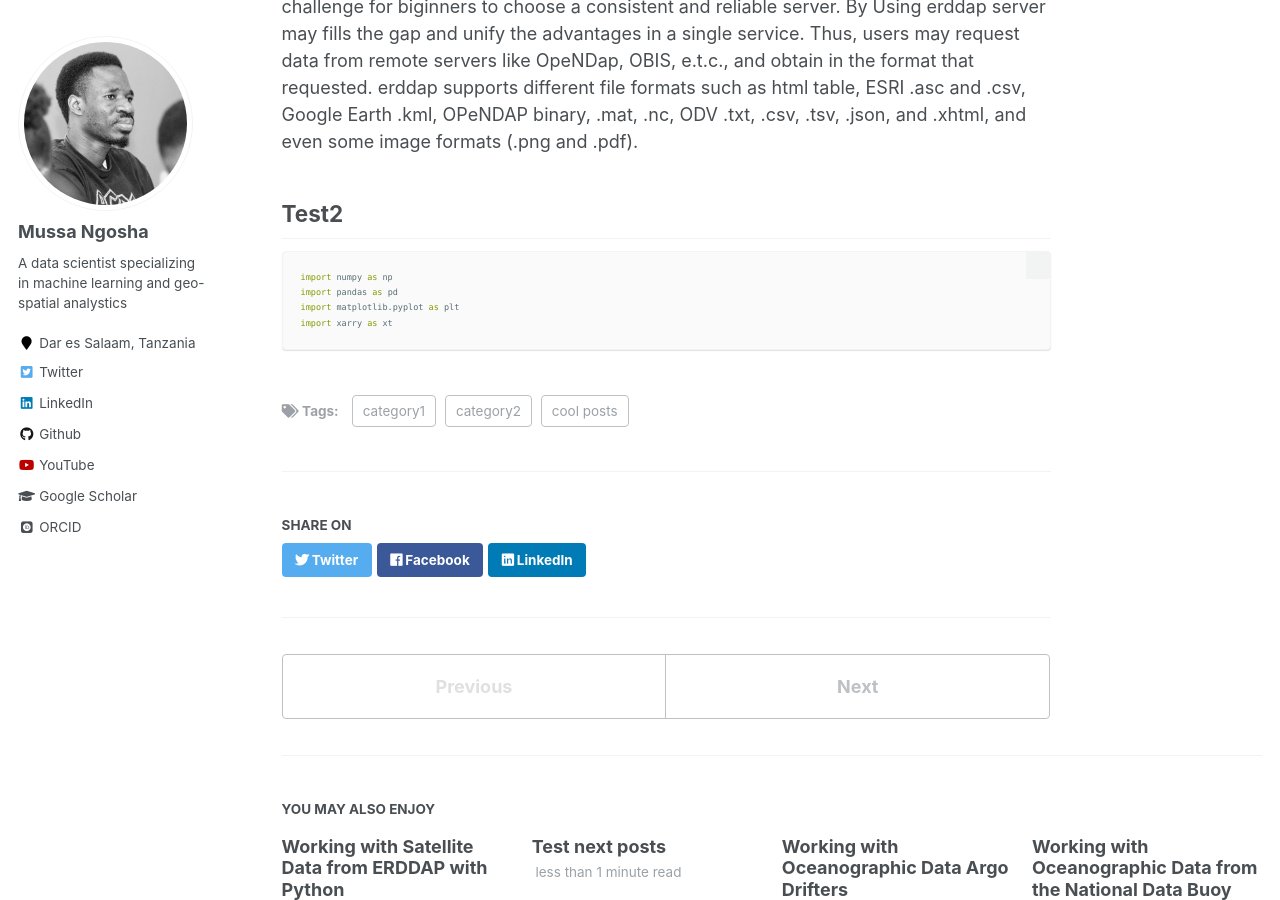
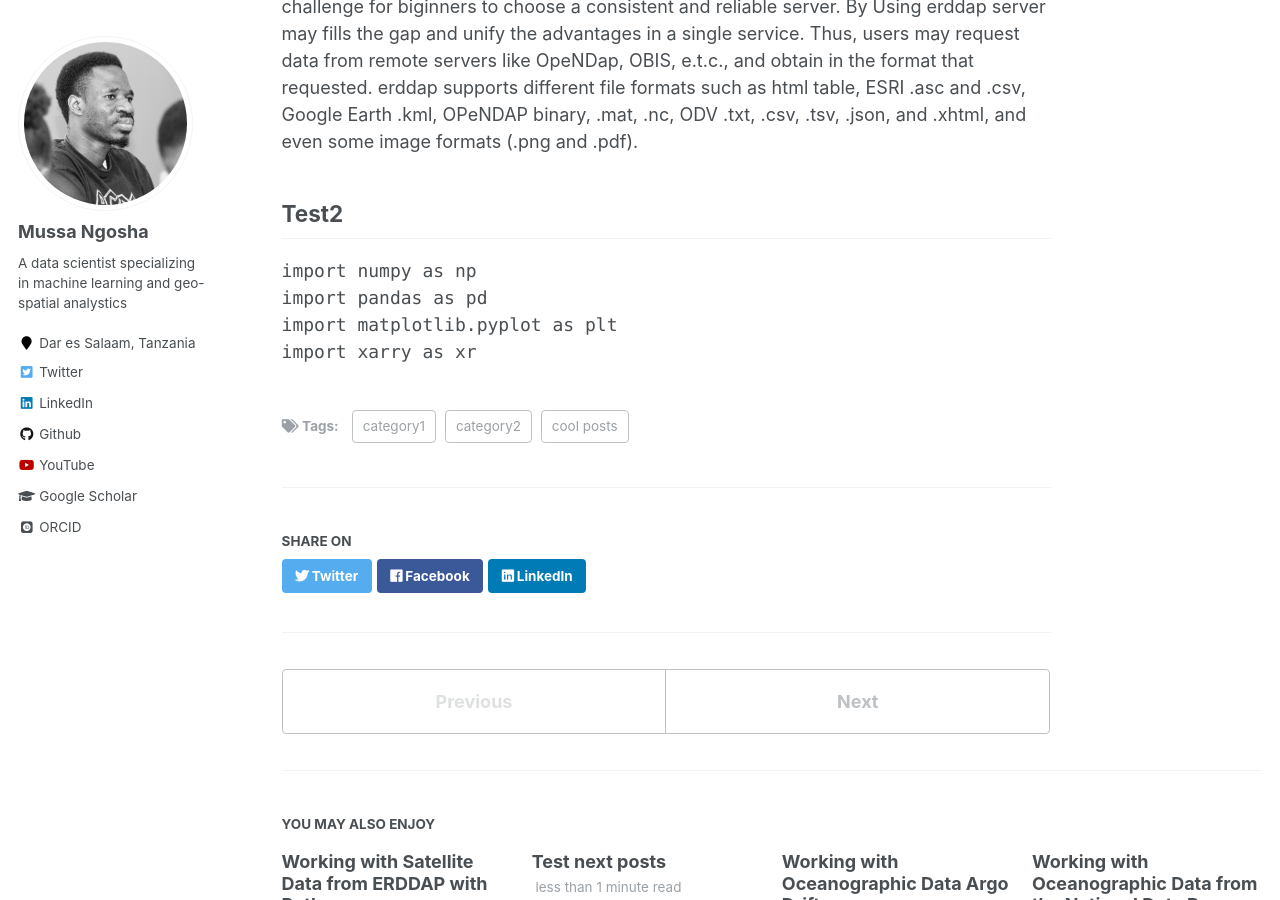
Before and after one commit to NgoshaJr/ngoshajr.github.io, a Jekyll site: the page built from _posts/2012-08-14-blog-post-1.md, in a window 1280 px wide and 900 px high, scrolled down 452 px. Built offline with Jekyll 4.4.1, drawn with Linux system fonts in a browser that asks for light colours; some web fonts are replaced.

Commit message:
Update 2012-08-14-blog-post-1.md

````diff
--- a/_posts/2012-08-14-blog-post-1.md
+++ b/_posts/2012-08-14-blog-post-1.md
@@ -14,9 +14,9 @@ There are many scientific data servers available in the world that provide satel
 
 ## Test2
 
-```python
+```Js
 import numpy as np
 import pandas as pd
 import matplotlib.pyplot as plt
-import xarry as xt
+import xarry as xr
 ```
````
